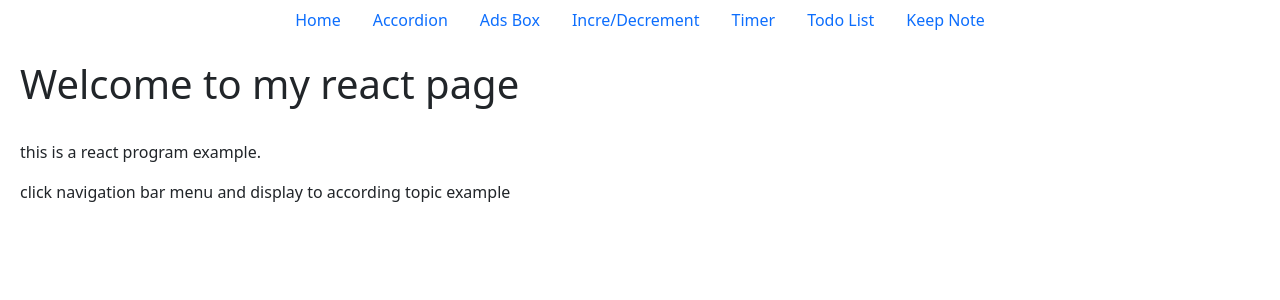
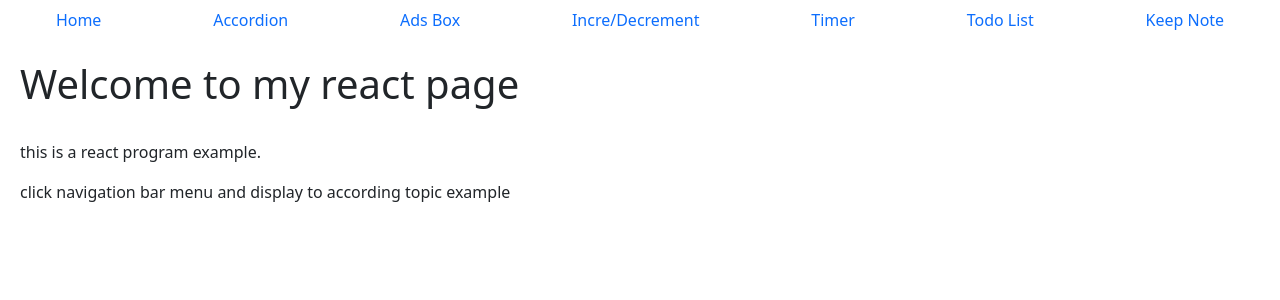
Before and after one commit to dpateireya/reactrepo, a React (Create React App) app: page / in a window 1280 px wide. Shown: the top 300 px of the page. Built offline with nearby package versions, Linux system fonts and the light colour scheme.

Commit message:
navbar bug fix

```diff
--- a/src/App.js
+++ b/src/App.js
@@ -1,4 +1,5 @@
 import "./App.css";
+import "bootstrap/dist/css/bootstrap.min.css";
 import RoutePage from "./navrouter/RoutePage";
 
 function App() {
--- a/src/navrouter/navbar.js
+++ b/src/navrouter/navbar.js
@@ -1,10 +1,9 @@
 import React from "react";
-import "bootstrap/dist/css/bootstrap.min.css";
 import { Link } from "react-router-dom";
 const Navbar = () => {
   return (
     <>
-      <ul class="nav justify-content-center">
+      <ul class="nav nav-pills nav-fill">
         <li class="nav-item">
           <Link class="nav-link" to="/">
             Home
```
